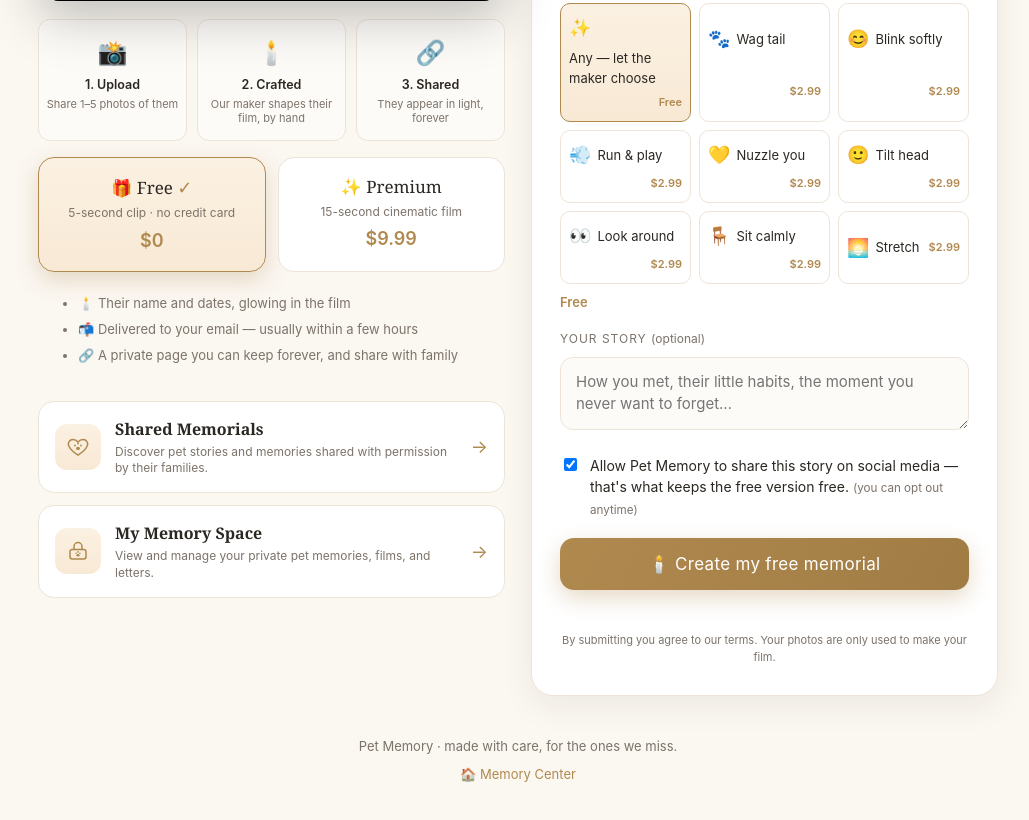
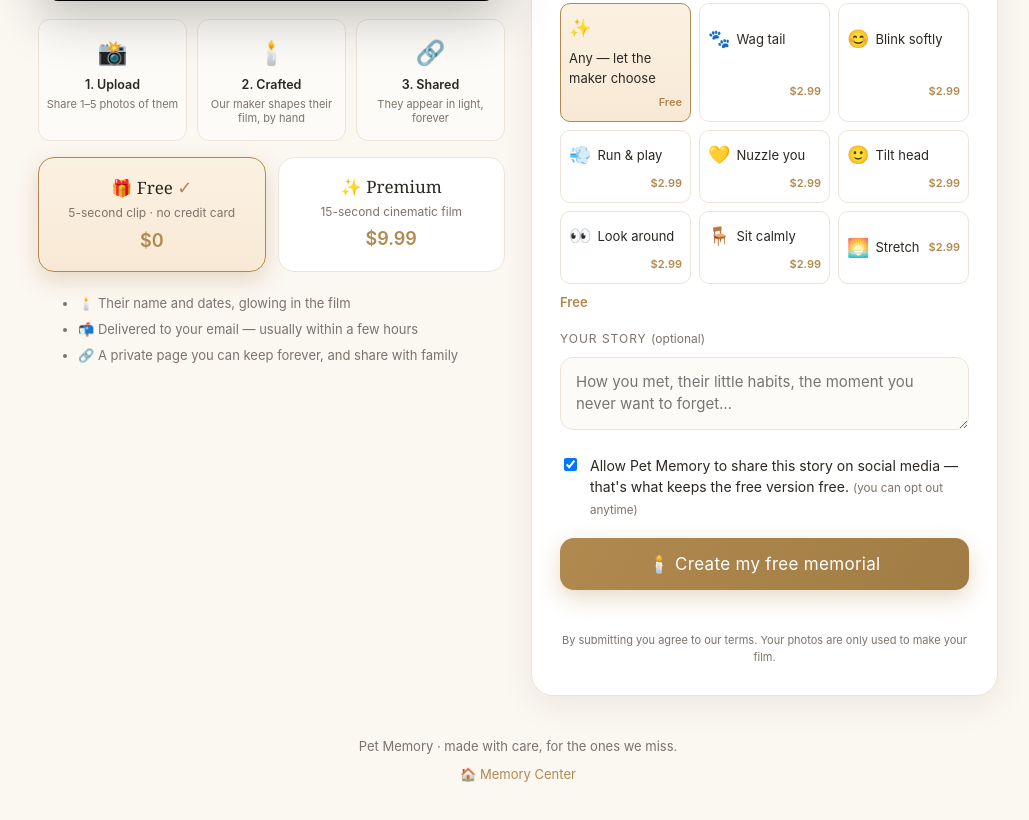
Before and after one commit to PetMemory/petmemory-server, a website: page public/index.html in a window 1280 px wide. Shown: the part 679-1499 px from the top of the page, without its empty margins (122-1151 px from the left). Drawn offline with Linux system fonts and the light colour scheme; grey boxes are pictures that could not be loaded.

Commit message:
Add files via upload

```diff
--- a/public/index.html
+++ b/public/index.html
@@ -231,18 +231,6 @@
         <li>🔗 A private page you can keep forever, and share with family</li>
       </ul>
 
-      <div class="areas">
-        <a class="area" id="areaWall" href="#" target="_blank" rel="noopener">
-          <span class="aic"><svg viewBox="0 0 24 24" fill="none" stroke="currentColor" stroke-width="1.5" stroke-linecap="round" stroke-linejoin="round"><path d="M12 20.2s-7.2-4.7-9.2-9.2C1.4 7.9 3.4 4.5 7 4.5c1.9 0 3.6.9 5 2.6 1.4-1.7 3.1-2.6 5-2.6 3.6 0 5.6 3.4 4.2 6.5-2 4.5-9.2 9.2-9.2 9.2z"/><circle cx="9" cy="10.5" r="0.9" fill="currentColor" stroke="none"/><circle cx="15" cy="10.5" r="0.9" fill="currentColor" stroke="none"/><circle cx="12" cy="8.4" r="0.9" fill="currentColor" stroke="none"/><ellipse cx="12" cy="13.4" rx="2" ry="1.6" fill="currentColor" stroke="none"/></svg></span>
-          <span class="abody"><span class="at">Shared Memorials</span><span class="ad">Discover pet stories and memories shared with permission by their families.</span></span>
-          <span class="aarr">→</span>
-        </a>
-        <a class="area" id="areaMy" href="#" target="_blank" rel="noopener">
-          <span class="aic"><svg viewBox="0 0 24 24" fill="none" stroke="currentColor" stroke-width="1.5" stroke-linecap="round" stroke-linejoin="round"><rect x="4" y="10.5" width="16" height="9.5" rx="2.2"/><path d="M8 10.5V7.5a4 4 0 0 1 8 0v3"/><circle cx="10.1" cy="14.2" r="0.8" fill="currentColor" stroke="none"/><circle cx="13.9" cy="14.2" r="0.8" fill="currentColor" stroke="none"/><circle cx="12" cy="12.9" r="0.8" fill="currentColor" stroke="none"/><ellipse cx="12" cy="16.3" rx="1.6" ry="1.2" fill="currentColor" stroke="none"/></svg></span>
-          <span class="abody"><span class="at">My Memory Space</span><span class="ad">View and manage your private pet memories, films, and letters.</span></span>
-          <span class="aarr">→</span>
-        </a>
-      </div>
     </div>
 
     <!-- RIGHT: form -->
@@ -355,8 +343,7 @@
   var BACKEND="https://petmemory-server.onrender.com";   // deployed backend URL
   var state={photos:[],type:"cat",tier:"free",share:true,motions:[]};
 
-  if(BACKEND){ $("#areaWall").href=BACKEND+"/wall"; $("#areaMy").href=BACKEND+"/my"; }
-  else { $("#areaWall").style.display="none"; $("#areaMy").style.display="none"; }
+  // areas removed — Shared Memorials & My Memory Space live in the Memory Center
 
   // FIXED official demo video on the homepage preview — never syncs with customer videos.
   // To change this video, replace demo.mp4 (and keep the tag text below).
```
